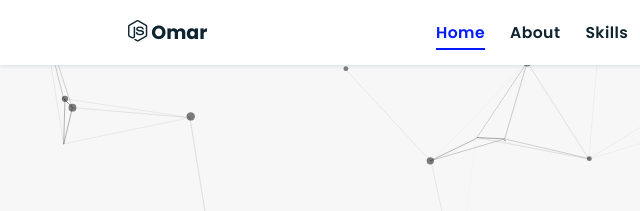
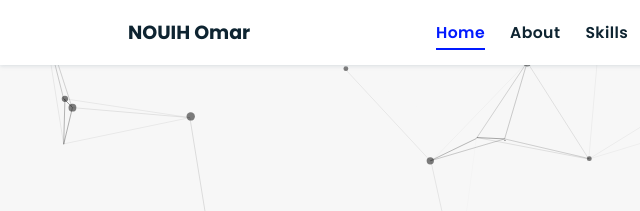
Before and after one commit to OmarNouih/Portfolio, a plain HTML site: page index.html in a window 1280 px wide. Shown: the top 211 px of the page, 0-640 px from the left. Drawn offline with nearby package versions, Linux system fonts and the light colour scheme; no server answers; animation ran at ten frames a second.

Commit message:
Update index.html

```diff
--- a/index.html
+++ b/index.html
@@ -14,7 +14,7 @@
 <body oncontextmenu="return false">
 
   <header>
-        <a href="/" class="logo"><i class="fab fa-node-js"></i> Omar</a>
+        <a href="/" class="logo"></i> NOUIH Omar</a>
 
         <div id="menu" class="fas fa-bars"></div>
         <nav class="navbar">
```
